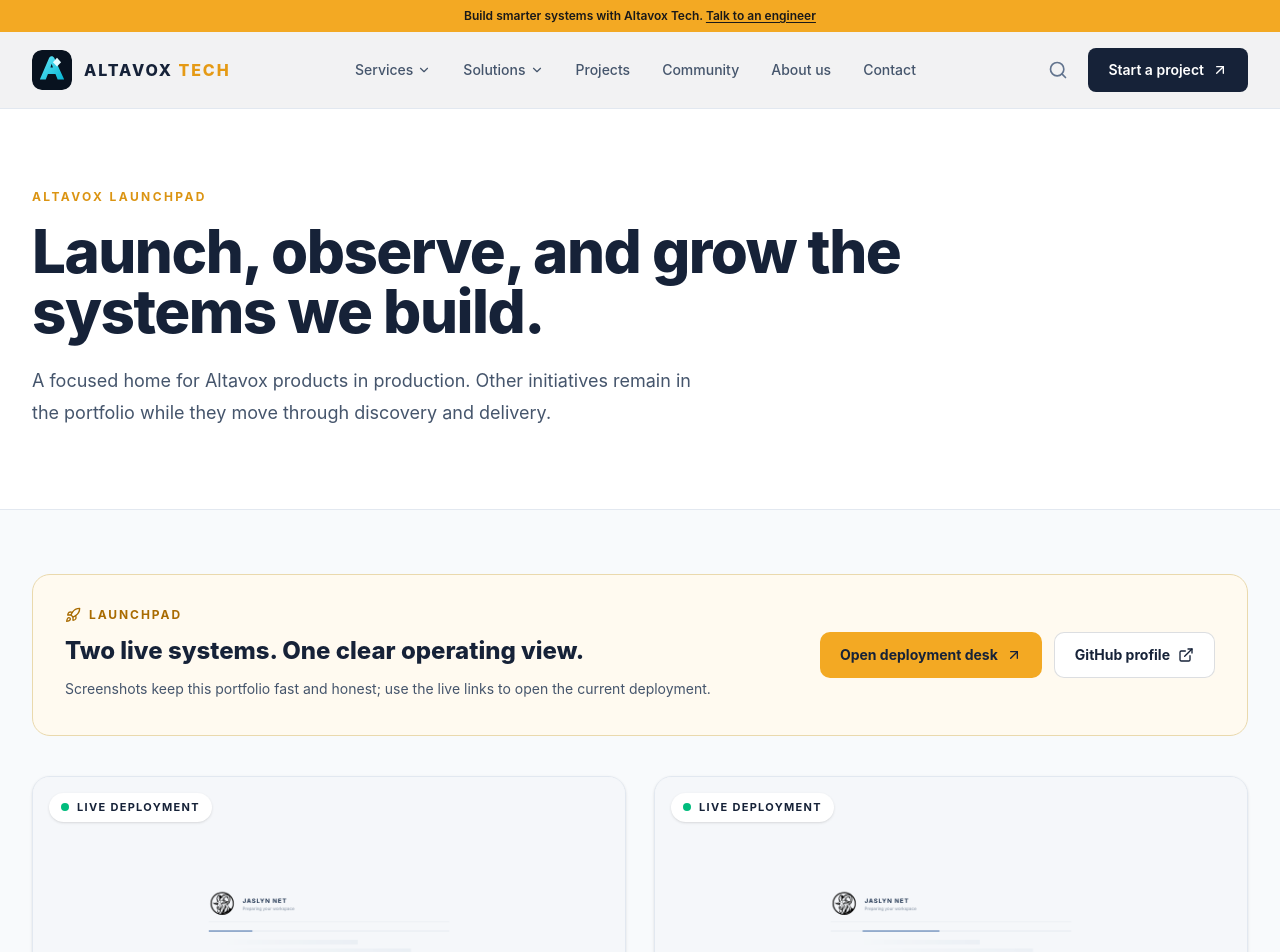
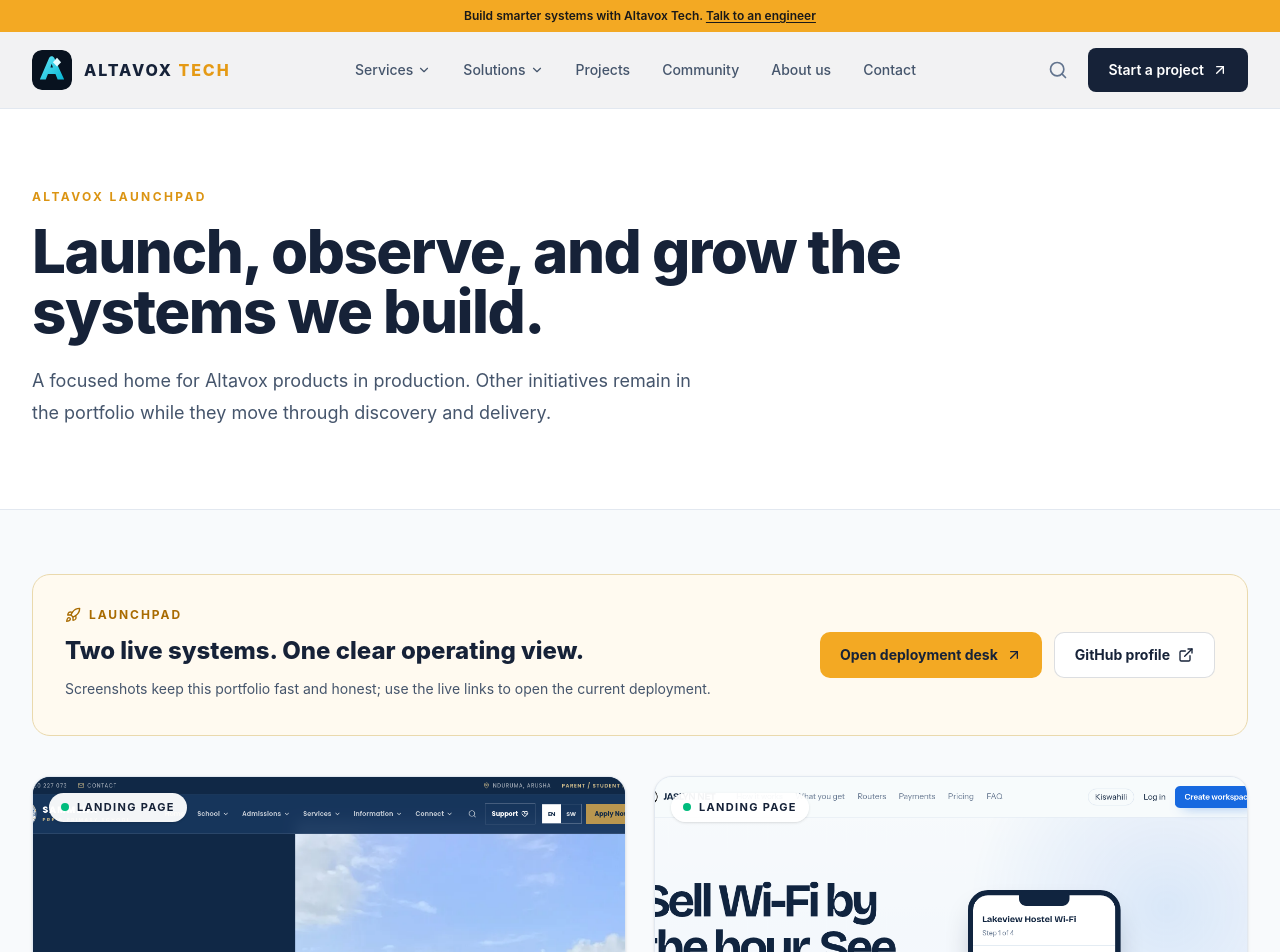
Before and after one commit to yurian51/altavox-tech, a Next.js app: page /projects in a window 1280 px wide. Shown: the top 952 px of the page. Built offline with nearby package versions, Linux system fonts and the light colour scheme.

Commit message:
fix(projects): use verified landing page screenshots

```diff
--- a/app/projects/page.tsx
+++ b/app/projects/page.tsx
@@ -17,7 +17,7 @@ export default function Projects() {
         <div className="grid gap-7 lg:grid-cols-2">
           {featured.map((project, index) => (
             <article key={project.slug} className="overflow-hidden rounded-2xl border border-slate-200 bg-white shadow-sm transition hover:-translate-y-1 hover:border-[#e7b44e] hover:shadow-xl">
-              <div className="relative aspect-[16/9] overflow-hidden bg-[#eef2f7]"><Image src={`/projects/${project.slug}-live.png`} alt={`${project.name} live deployment screenshot`} fill className="object-cover object-top" sizes="(min-width: 1024px) 50vw, 100vw" /><div className="absolute left-4 top-4 inline-flex items-center gap-2 rounded-full bg-white px-3 py-1.5 text-[11px] font-bold uppercase tracking-[0.12em] text-[#162238] shadow-sm"><span className="size-2 rounded-full bg-emerald-500" /> Live deployment</div></div>
+              <div className={`relative aspect-[16/9] overflow-hidden ${project.slug === 'sammena' ? 'bg-[#17365d]' : 'bg-[#e8f2ff]'}`}><Image src={`/projects/${project.slug}-live.png`} alt={`${project.name} landing page screenshot`} fill className="object-cover object-top" sizes="(min-width: 1024px) 50vw, 100vw" /><div className="absolute left-4 top-4 inline-flex items-center gap-2 rounded-full bg-white/95 px-3 py-1.5 text-[11px] font-bold uppercase tracking-[0.12em] text-[#162238] shadow-sm"><span className="size-2 rounded-full bg-emerald-500" /> Landing page</div></div>
               <div className="p-6"><p className="text-xs font-bold uppercase tracking-[0.14em] text-[#a96b00]">0{index + 1} · {project.category}</p><h2 className="mt-2 text-2xl font-extrabold text-[#162238]">{project.name}</h2><p className="mt-3 text-sm leading-7 text-slate-600">{project.summary}</p><div className="mt-5 flex flex-wrap gap-2">{project.tags.map((tag) => <span key={tag} className="rounded-full bg-[#f8fafc] px-3 py-1.5 text-xs font-medium text-slate-600">{tag}</span>)}</div><div className="mt-6 flex flex-wrap items-center justify-between gap-3 border-t border-slate-200 pt-5"><span className="inline-flex items-center gap-2 text-xs font-bold uppercase tracking-[0.12em] text-emerald-700"><ShieldCheck className="size-4" /> Hosted by Altavox</span><div className="flex gap-4"><Link href={`/projects/${project.slug}`} className="inline-flex items-center gap-1 text-sm font-bold text-[#162238]">Details <ArrowUpRight className="size-4" /></Link><Link href={project.url!} target="_blank" rel="noreferrer" className="inline-flex items-center gap-1 text-sm font-bold text-[#a96b00]">Open live <ExternalLink className="size-4" /></Link></div></div></div>
             </article>
           ))}
```
Also changed, not shown: public/projects/jaslyn-net-live.png, public/projects/sammena-live.png.
